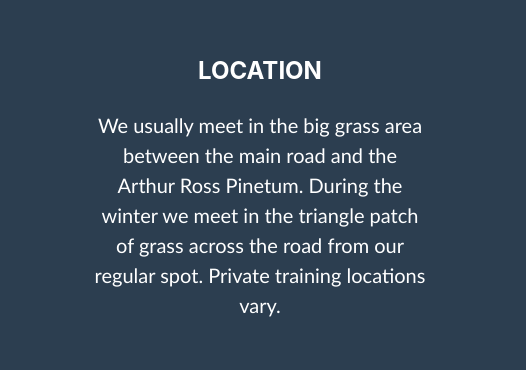
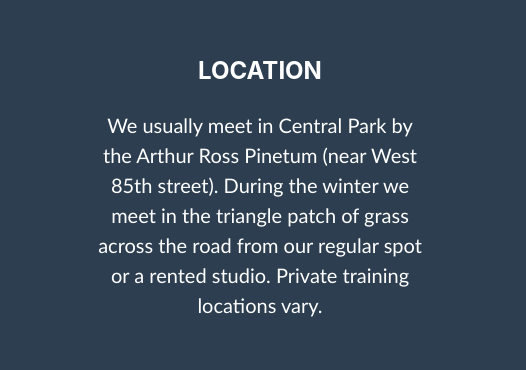
Before and after one commit to loboleon/loboleon, a plain HTML site: page index.html in a window 1280 px wide. Shown: the part 2915-3285 px from the top of the page, 0-526 px from the left. Drawn offline with nearby package versions, Linux system fonts and the light colour scheme; a web font is replaced by a local one.

Commit message:
Update index.html

```diff
--- a/index.html
+++ b/index.html
@@ -329,7 +329,7 @@
                     <!-- Footer Location-->
                     <div class="col-lg-4 mb-5 mb-lg-0">
                         <h4 class="mb-4">LOCATION</h4>
-                        <p class="pre-wrap lead mb-0">We usually meet in the big grass area between the main road and the Arthur Ross Pinetum. During the winter we meet in the triangle patch of grass across the road from our regular spot. Private training locations vary.</p>
+                        <p class="pre-wrap lead mb-0">We usually meet in Central Park by the Arthur Ross Pinetum (near West 85th street). During the winter we meet in the triangle patch of grass across the road from our regular spot or a rented studio. Private training locations vary.</p>
                     </div>
                     <!-- Footer Social Icons-->
                     <div class="col-lg-4 mb-5 mb-lg-0">
```
